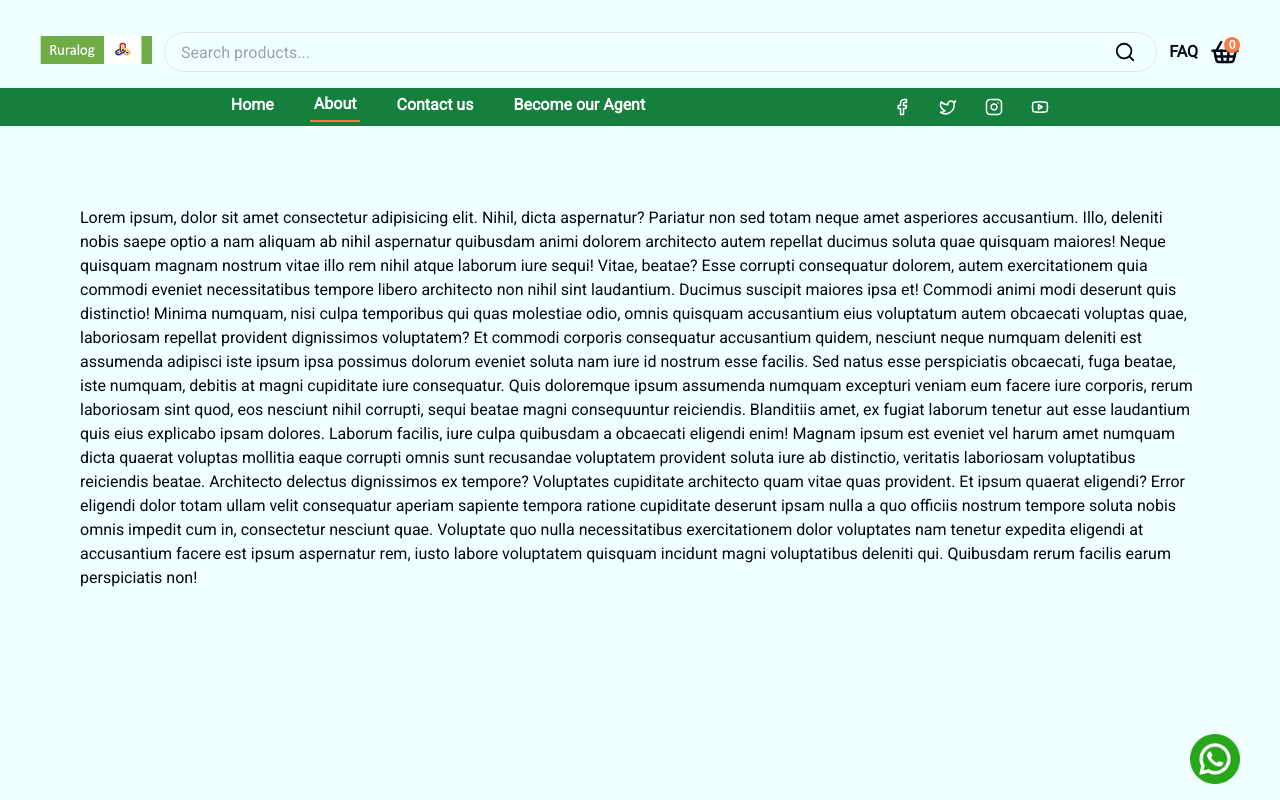
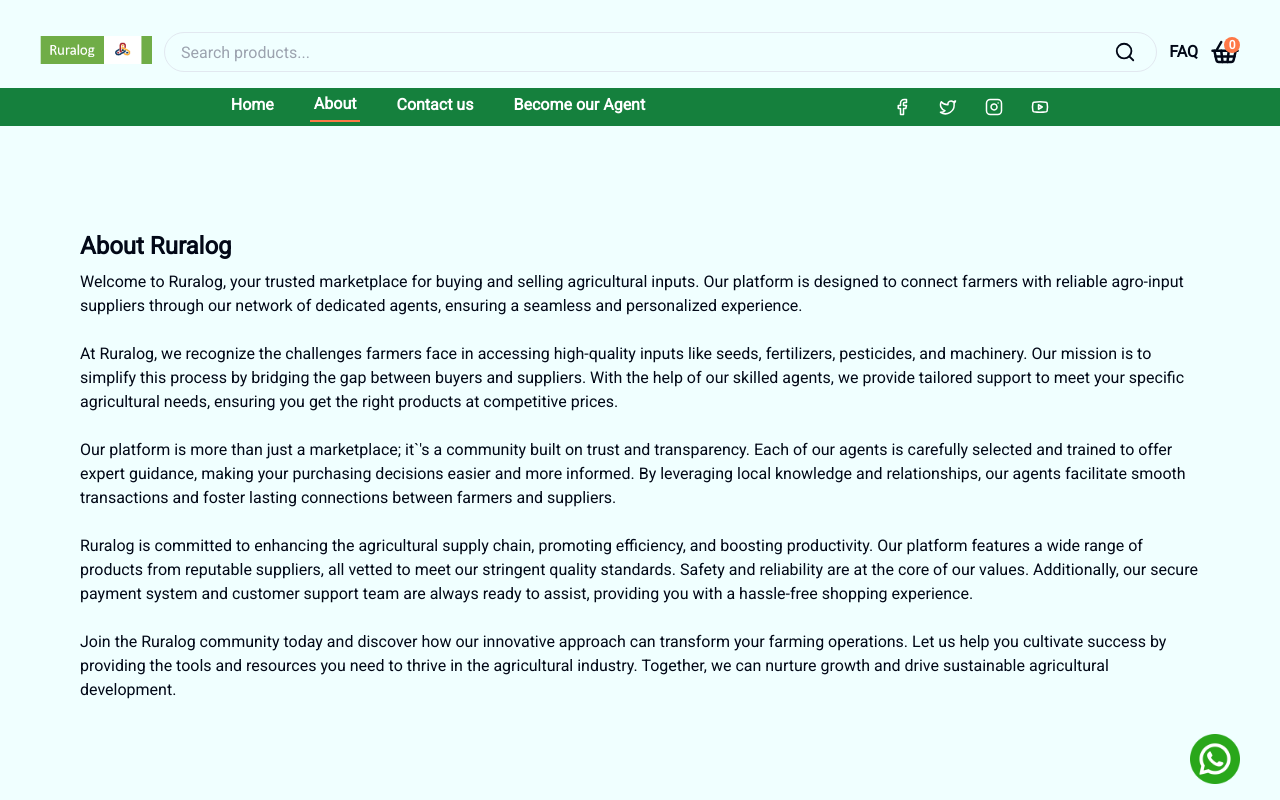
Before and after one commit to chukwudinweze/rural-log, a Next.js app: page /about in a window 1280 px wide. Built offline with nearby package versions, Linux system fonts and the light colour scheme.

Commit message:
updated about page

```diff
--- a/app/about/page.tsx
+++ b/app/about/page.tsx
@@ -3,38 +3,39 @@ import React from "react";
 const AboutPage = () => {
   return (
     <div>
-      Lorem ipsum, dolor sit amet consectetur adipisicing elit. Nihil, dicta
-      aspernatur? Pariatur non sed totam neque amet asperiores accusantium.
-      Illo, deleniti nobis saepe optio a nam aliquam ab nihil aspernatur
-      quibusdam animi dolorem architecto autem repellat ducimus soluta quae
-      quisquam maiores! Neque quisquam magnam nostrum vitae illo rem nihil atque
-      laborum iure sequi! Vitae, beatae? Esse corrupti consequatur dolorem,
-      autem exercitationem quia commodi eveniet necessitatibus tempore libero
-      architecto non nihil sint laudantium. Ducimus suscipit maiores ipsa et!
-      Commodi animi modi deserunt quis distinctio! Minima numquam, nisi culpa
-      temporibus qui quas molestiae odio, omnis quisquam accusantium eius
-      voluptatum autem obcaecati voluptas quae, laboriosam repellat provident
-      dignissimos voluptatem? Et commodi corporis consequatur accusantium
-      quidem, nesciunt neque numquam deleniti est assumenda adipisci iste ipsum
-      ipsa possimus dolorum eveniet soluta nam iure id nostrum esse facilis. Sed
-      natus esse perspiciatis obcaecati, fuga beatae, iste numquam, debitis at
-      magni cupiditate iure consequatur. Quis doloremque ipsum assumenda numquam
-      excepturi veniam eum facere iure corporis, rerum laboriosam sint quod, eos
-      nesciunt nihil corrupti, sequi beatae magni consequuntur reiciendis.
-      Blanditiis amet, ex fugiat laborum tenetur aut esse laudantium quis eius
-      explicabo ipsam dolores. Laborum facilis, iure culpa quibusdam a obcaecati
-      eligendi enim! Magnam ipsum est eveniet vel harum amet numquam dicta
-      quaerat voluptas mollitia eaque corrupti omnis sunt recusandae voluptatem
-      provident soluta iure ab distinctio, veritatis laboriosam voluptatibus
-      reiciendis beatae. Architecto delectus dignissimos ex tempore? Voluptates
-      cupiditate architecto quam vitae quas provident. Et ipsum quaerat
-      eligendi? Error eligendi dolor totam ullam velit consequatur aperiam
-      sapiente tempora ratione cupiditate deserunt ipsam nulla a quo officiis
-      nostrum tempore soluta nobis omnis impedit cum in, consectetur nesciunt
-      quae. Voluptate quo nulla necessitatibus exercitationem dolor voluptates
-      nam tenetur expedita eligendi at accusantium facere est ipsum aspernatur
-      rem, iusto labore voluptatem quisquam incidunt magni voluptatibus deleniti
-      qui. Quibusdam rerum facilis earum perspiciatis non!
+      <h1 className="font-bold text-2xl mt-6 mb-2">About Ruralog</h1>
+      Welcome to Ruralog, your trusted marketplace for buying and selling
+      agricultural inputs. Our platform is designed to connect farmers with
+      reliable agro-input suppliers through our network of dedicated agents,
+      ensuring a seamless and personalized experience.
+      <br />
+      <br /> At Ruralog, we recognize the challenges farmers face in accessing
+      high-quality inputs like seeds, fertilizers, pesticides, and machinery.
+      Our mission is to simplify this process by bridging the gap between buyers
+      and suppliers. With the help of our skilled agents, we provide tailored
+      support to meet your specific agricultural needs, ensuring you get the
+      right products at competitive prices.
+      <br />
+      <br /> Our platform is more than just a marketplace; it`&apos;s a
+      community built on trust and transparency. Each of our agents is carefully
+      selected and trained to offer expert guidance, making your purchasing
+      decisions easier and more informed. By leveraging local knowledge and
+      relationships, our agents facilitate smooth transactions and foster
+      lasting connections between farmers and suppliers.
+      <br />
+      <br /> Ruralog is committed to enhancing the agricultural supply chain,
+      promoting efficiency, and boosting productivity. Our platform features a
+      wide range of products from reputable suppliers, all vetted to meet our
+      stringent quality standards. Safety and reliability are at the core of our
+      values. Additionally, our secure payment system and customer support team
+      are always ready to assist, providing you with a hassle-free shopping
+      experience.
+      <br />
+      <br /> Join the Ruralog community today and discover how our innovative
+      approach can transform your farming operations. Let us help you cultivate
+      success by providing the tools and resources you need to thrive in the
+      agricultural industry. Together, we can nurture growth and drive
+      sustainable agricultural development.
     </div>
   );
 };
```
